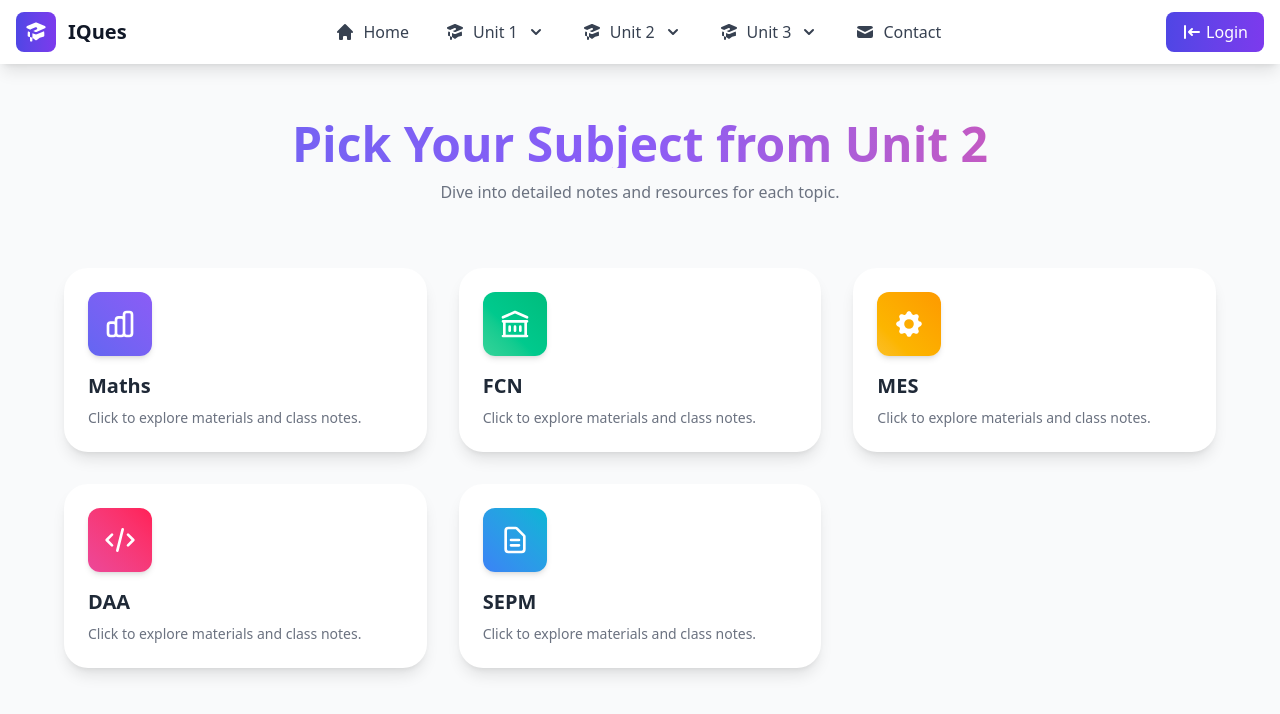
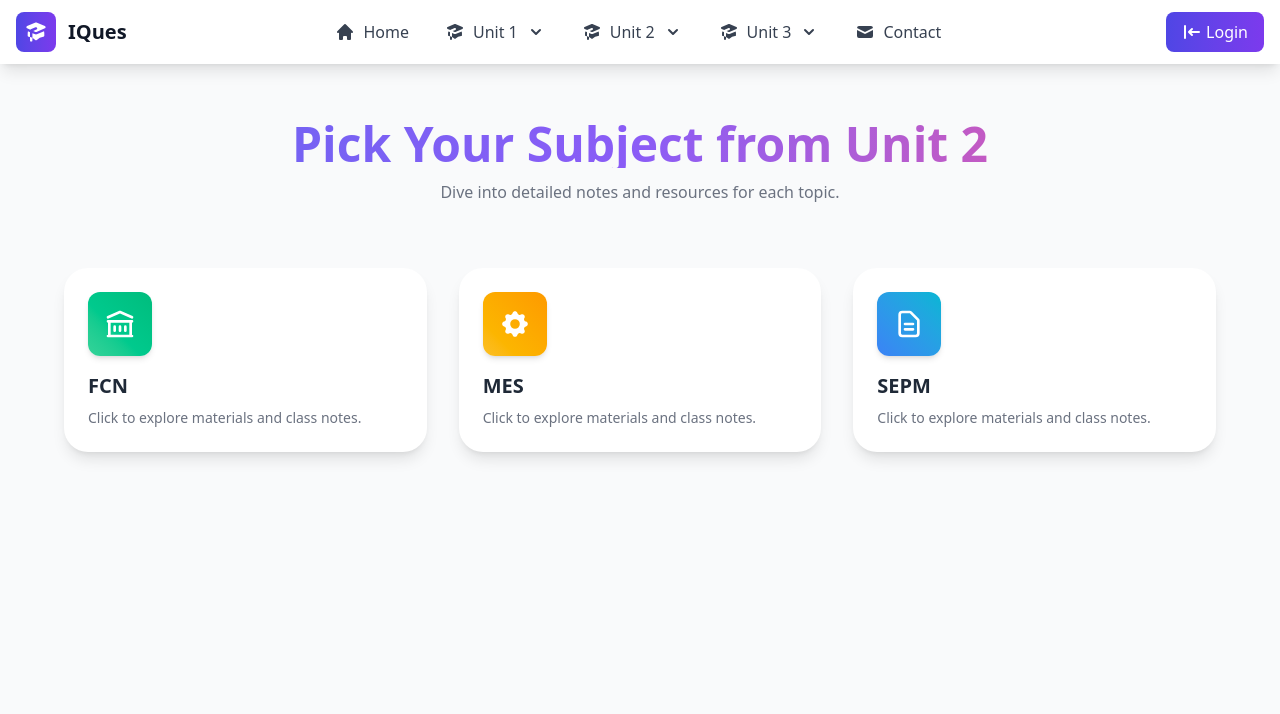
Before and after one commit to NITHINKR06/ImpoortantQuestions, a Next.js app: page /unit2 in a window 1280 px wide. Shown: the top 714 px of the page. Built offline with nearby package versions, Linux system fonts and the light colour scheme.

Commit message:
Updated units page

```diff
--- a/src/app/unit1/page.jsx
+++ b/src/app/unit1/page.jsx
@@ -11,10 +11,10 @@ import {
 import { motion } from 'framer-motion';
 
 const subjectIcons = {
-  Maths: { icon: HiOutlineChartBar, color: 'bg-gradient-to-tr from-indigo-500 to-purple-500' },
+  // Maths: { icon: HiOutlineChartBar, color: 'bg-gradient-to-tr from-indigo-500 to-purple-500' },
   FCN: { icon: HiOutlineLibrary, color: 'bg-gradient-to-tr from-green-400 to-emerald-500' },
   MES: { icon: HiCog, color: 'bg-gradient-to-tr from-yellow-400 to-amber-500' },
-  DAA: { icon: HiOutlineCode, color: 'bg-gradient-to-tr from-pink-500 to-rose-500' },
+  // DAA: { icon: HiOutlineCode, color: 'bg-gradient-to-tr from-pink-500 to-rose-500' },
   SEPM: { icon: HiOutlineDocumentText, color: 'bg-gradient-to-tr from-blue-500 to-cyan-500' }
 };
 
--- a/src/app/unit2/page.jsx
+++ b/src/app/unit2/page.jsx
@@ -11,10 +11,10 @@ import {
 import { motion } from 'framer-motion';
 
 const subjectIcons = {
-  Maths: { icon: HiOutlineChartBar, color: 'bg-gradient-to-tr from-indigo-500 to-purple-500' },
+  // Maths: { icon: HiOutlineChartBar, color: 'bg-gradient-to-tr from-indigo-500 to-purple-500' },
   FCN: { icon: HiOutlineLibrary, color: 'bg-gradient-to-tr from-green-400 to-emerald-500' },
   MES: { icon: HiCog, color: 'bg-gradient-to-tr from-yellow-400 to-amber-500' },
-  DAA: { icon: HiOutlineCode, color: 'bg-gradient-to-tr from-pink-500 to-rose-500' },
+  // DAA: { icon: HiOutlineCode, color: 'bg-gradient-to-tr from-pink-500 to-rose-500' },
   SEPM: { icon: HiOutlineDocumentText, color: 'bg-gradient-to-tr from-blue-500 to-cyan-500' }
 };
 
--- a/src/app/unit3/page.jsx
+++ b/src/app/unit3/page.jsx
@@ -11,10 +11,10 @@ import {
 import { motion } from 'framer-motion';
 
 const subjectIcons = {
-  Maths: { icon: HiOutlineChartBar, color: 'bg-gradient-to-tr from-indigo-500 to-purple-500' },
+  // Maths: { icon: HiOutlineChartBar, color: 'bg-gradient-to-tr from-indigo-500 to-purple-500' },
   FCN: { icon: HiOutlineLibrary, color: 'bg-gradient-to-tr from-green-400 to-emerald-500' },
   MES: { icon: HiCog, color: 'bg-gradient-to-tr from-yellow-400 to-amber-500' },
-  DAA: { icon: HiOutlineCode, color: 'bg-gradient-to-tr from-pink-500 to-rose-500' },
+  // DAA: { icon: HiOutlineCode, color: 'bg-gradient-to-tr from-pink-500 to-rose-500' },
   SEPM: { icon: HiOutlineDocumentText, color: 'bg-gradient-to-tr from-blue-500 to-cyan-500' }
 };
 
```
